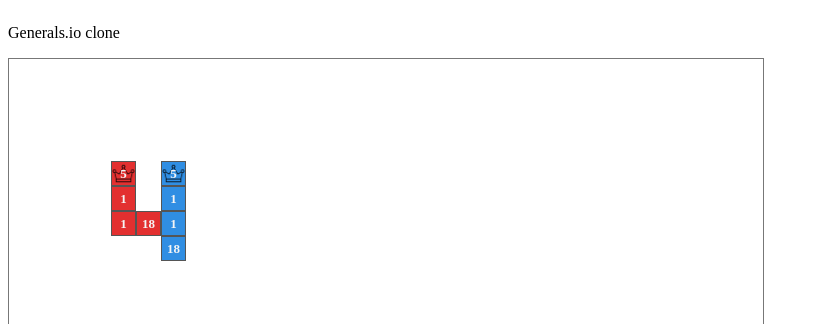
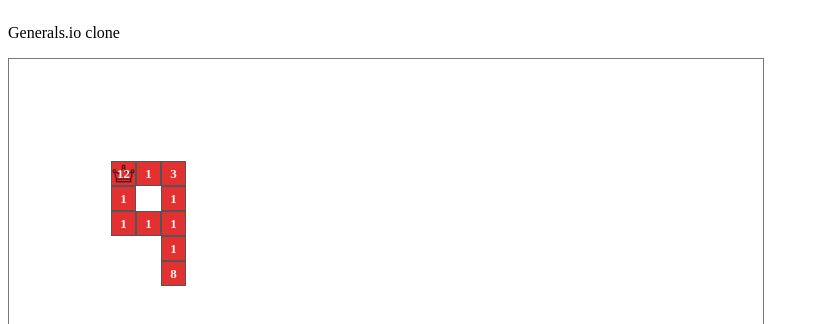
Before and after one commit to dwaltrip/generals-io-remake, a React (Vite) app: page / in a window 1280 px wide. Shown: the top 324 px of the page, without its empty margins (0-819 px from the left). Built offline with nearby package versions, Linux system fonts and the light colour scheme.

Commit message:
Write first few tests

```diff
--- a/package.json
+++ b/package.json
@@ -7,7 +7,8 @@
     "dev": "vite",
     "build": "tsc && vite build",
     "lint": "eslint . --ext ts,tsx --report-unused-disable-directives --max-warnings 0",
-    "preview": "vite preview"
+    "preview": "vite preview",
+    "test": "vitest"
   },
   "dependencies": {
     "react": "^18.2.0",
--- a/src/App.tsx
+++ b/src/App.tsx
@@ -10,7 +10,7 @@ import { useEffect, useRef, useState } from 'react';
 import { GameClock } from './generals/game-clock';
 import { prettyPrintGrid } from './generals/utils';
 
-const TICKS_PER_SECOND = 2;
+const TICKS_PER_TURN = 2;
 
 function makeDummyGame() {
   const players = [
@@ -19,9 +19,18 @@ function makeDummyGame() {
   ];
 
   const size = { width: 30, height: 30 };
-  const game = new Game(players, Board.build(size, players), TICKS_PER_SECOND);
+  const game = new Game(
+    players,
+    // Board.buildWithRandomGenerals(size, players),
+    Board.buildWithGenerals(size, players, new Map([
+      [players[0], { x: 4, y: 4 }],
+      [players[1], { x: 6, y: 4 }],
+    ])),
+    TICKS_PER_TURN,
+  );
+  game.generals.forEach(general => { general.units = 20; });
 
-  const clock = new GameClock(game, Math.floor(1000 / TICKS_PER_SECOND));
+  const clock = new GameClock(game, Math.floor(1000 / TICKS_PER_TURN));
   clock.start();
 
   type MoveAction = { type: ActionType.MOVE, args: { source: Coord, direction: Movement } };
@@ -56,7 +65,7 @@ function makeDummyGame() {
         performAction(game, action.type, action.args);
       }
     }
-  }, 1500);
+  }, 500);
 
   return game;
 }
--- a/src/generals/board.ts
+++ b/src/generals/board.ts
@@ -1,7 +1,7 @@
 import { GameGrid, Coord, Size2d, Square, Movement, SquareType, PlayerSquare } from '@/generals/types';
 
 import { Player } from '@/generals/game';
-import { generateGrid, addPlayerGenerals } from '@/generals/generate-grid';
+import { generateGrid, addGenerals, addRandomGenerals } from '@/generals/generate-grid';
 import { assert } from '@/utils/assert';
 import { isPlayerSquare } from './square';
 
@@ -13,19 +13,33 @@ class Board {
   constructor(grid: GameGrid, players: Player[]) {
     this.grid = grid;
     this.players = players;
-
-    const generals = addPlayerGenerals(this.grid, this.players);
-    assert(players.length === generals.length, 'Number of players and generals must match');
-    for (let i = 0; i < players.length; i++) {
-      this.generals.set(players[i], generals[i]);
-    }
-
     validateGrid(grid)
   }
 
   static build(size: Size2d, players: Player[]) {
     const grid = generateGrid(size);
     return new Board(grid, players);
+  }
+
+  static buildWithGenerals(size: Size2d, players: Player[], generals: Map<Player, Coord>) {
+    const grid = generateGrid(size);
+    const board = new Board(grid, players);
+    board._setGenerals(players, addGenerals(grid, generals));
+    return board;
+  }
+
+  static buildWithRandomGenerals(size: Size2d, players: Player[]) {
+    const grid = generateGrid(size);
+    const board = new Board(grid, players);
+    board._setGenerals(players, addRandomGenerals(grid, players));
+    return board;
+  }
+
+  private _setGenerals(players: Player[], generals: PlayerSquare[]) {
+    assert(players.length === generals.length, 'Number of players and generals must match');
+    for (let i = 0; i < players.length; i++) {
+      this.generals.set(players[i], generals[i]);
+    }
   }
 
   get width() {
--- a/src/generals/game.ts
+++ b/src/generals/game.ts
@@ -7,17 +7,17 @@ const TROOP_RECRUITMENT_TURN_INTERVAL = 100;
 class Game {
   players: Player[];
   board: Board;
-  ticksPerSecond: number;
+  ticksPerTurn: number;
 
   private tickCounter: number = 0;
   private playersById: Map<number, Player>;
   private onTickCallbacks: ((tick: number) => void)[] = [];
 
-  constructor(players: Player[], board: Board, ticksPerSecond: number) {
+  constructor(players: Player[], board: Board, ticksPerTurn: number) {
     this.players = players;
     this.playersById = new Map(players.map(p => [p.id, p]));
     this.board = board;
-    this.ticksPerSecond = ticksPerSecond
+    this.ticksPerTurn = ticksPerTurn;
   }
 
   getPlayer(id: number): Player {
@@ -34,12 +34,16 @@ class Game {
     }
   }
 
+  get generals() {
+    return this.board.generals;
+  }
+
   get turn() {
-    return Math.floor(this.tickCounter / this.ticksPerSecond);
+    return Math.floor(this.tickCounter / this.ticksPerTurn);
   }
 
   get isTurnTick() {
-    return (this.tickCounter % this.ticksPerSecond) === 0;
+    return (this.tickCounter % this.ticksPerTurn) === 0;
   }
 
   get isTroopRecruitmentTick() {
--- a/src/generals/generate-grid.ts
+++ b/src/generals/generate-grid.ts
@@ -6,17 +6,21 @@ import { SquareType, Square, GameGrid, Coord, Size2d, PlayerSquare } from './typ
 
 function generateGrid(size: Size2d): GameGrid {
   const grid: any[][] = [];
-
   for (let y = 0; y < size.height; y++) {
     grid.push([]);
     for (let x = 0; x < size.width; x++) {
-      grid[y].push(null);
+      grid[y].push(createBlankCell({ x, y }));
     }
   }
+  return grid;
+}
+
+function generateGridWithRandomMountains(size: Size2d): GameGrid {
+  const grid = generateGrid(size);
 
   for (let y = 0; y < size.height; y++) {
     for (let x = 0; x < size.width; x++) {
-      grid[y][x] = generateCell(grid, x, y);
+      grid[y][x] = mountainOrBlank(grid, x, y);
     }
   }
   return grid;
@@ -24,7 +28,12 @@ function generateGrid(size: Size2d): GameGrid {
 
 // ----------------------------------------------------------------------------
 
-function generateCell(grid: GameGrid, x: number, y: number): Square {
+function createBlankCell(coord: Coord): Square {
+  return { coord, type: SquareType.BLANK };
+}
+
+// TODO: Think about how to make this more configurable
+function mountainOrBlank(grid: GameGrid, x: number, y: number): Square {
   const nearbyMountains: number = getNeightbors(grid, x, y)
     .filter(cell => cell && cell.type === SquareType.MOUNTAIN).length;
 
@@ -39,8 +48,7 @@ function generateCell(grid: GameGrid, x: number, y: number): Square {
   const isMountain = Math.random() < mountainProb;
   return {
     coord: { x, y },
-    // type: isMountain ? SquareType.MOUNTAIN : SquareType.BLANK,
-    type: SquareType.BLANK,
+    type: isMountain ? SquareType.MOUNTAIN : SquareType.BLANK,
   };
 }
 
@@ -62,15 +70,18 @@ function getNeightbors(grid: GameGrid, x: number, y: number): Square[] {
 
 // ----------------------------------------------------------------------------
 
-function addPlayerGenerals(grid: GameGrid, players: Player[]): PlayerSquare[] {
-  const s1 = grid[4][4];
-  const s2 = grid[4][6];
-  const g1 = convertToGeneral(s1, players[0]);
-  const g2 = convertToGeneral(s2, players[1]);
-  grid[s1.coord.y][s1.coord.x] = g1;
-  grid[s2.coord.y][s2.coord.x] = g2;
-  return [g1, g2];
+function addGenerals(grid: GameGrid, generals: Map<Player, Coord>): PlayerSquare[] {
+  const playerSquares = [];
+  for (let [player, coord] of generals) {
+    const square = grid[coord.y][coord.x];
+    const generalSquare = convertToGeneral(square, player);
+    grid[coord.y][coord.x] = generalSquare;
+    playerSquares.push(generalSquare);
+  }
+  return playerSquares;
+}
 
+function addRandomGenerals(grid: GameGrid, players: Player[]): PlayerSquare[] {
   const generals = [];
 
   const randCoord = (): Coord => ({
@@ -101,11 +112,10 @@ function convertToGeneral(square: Square, player: Player): PlayerSquare {
     ...square,
     type: SquareType.GENERAL,
     playerId: player.id,
-    // units: 1,
-    units: 20,
+    units: 1,
   };
 }
 
 // ----------------------------------------------------------------------------
 
-export { generateGrid, addPlayerGenerals };
+export { generateGrid, generateGridWithRandomMountains, addGenerals, addRandomGenerals };
```
Also changed, not shown: 1 other file (tests, documents, lock files or other folders).
